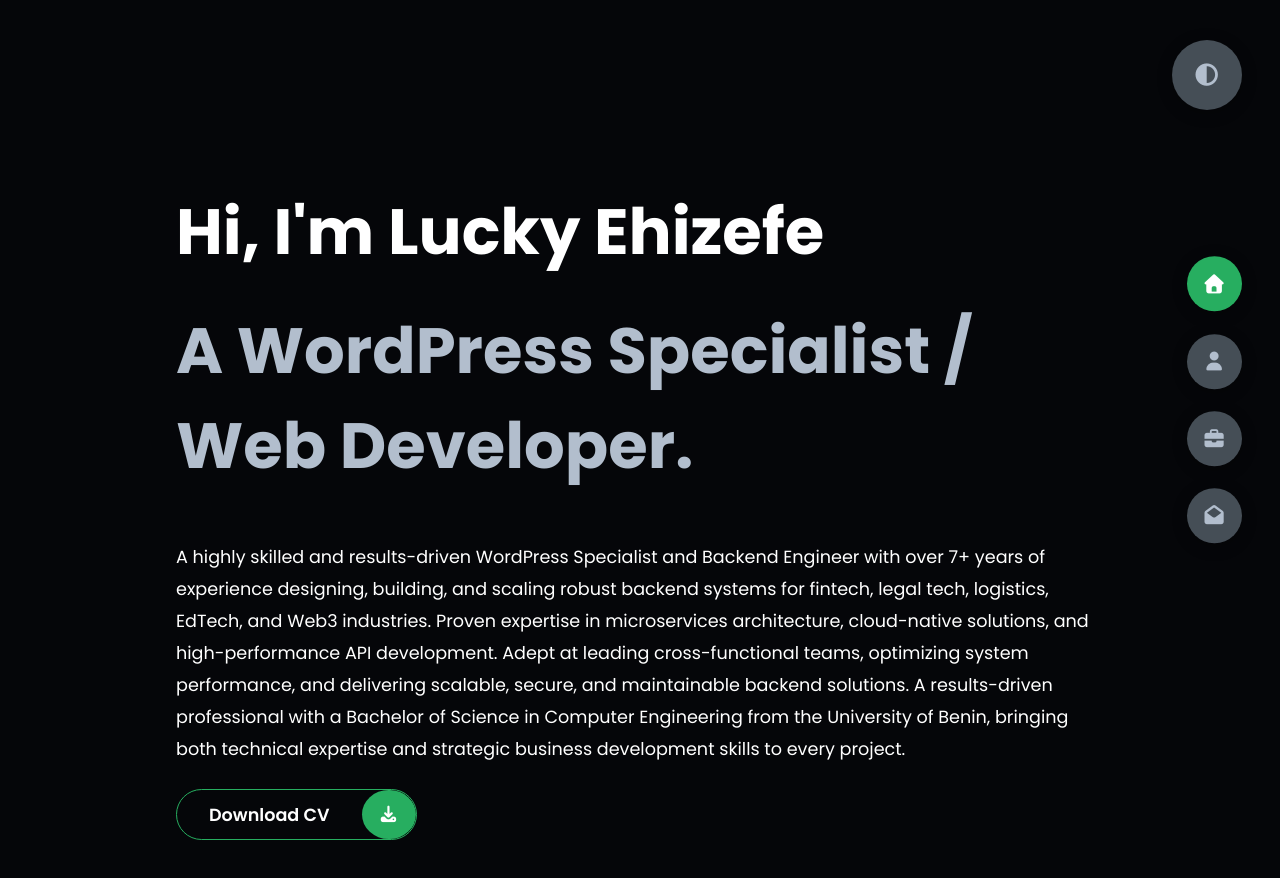
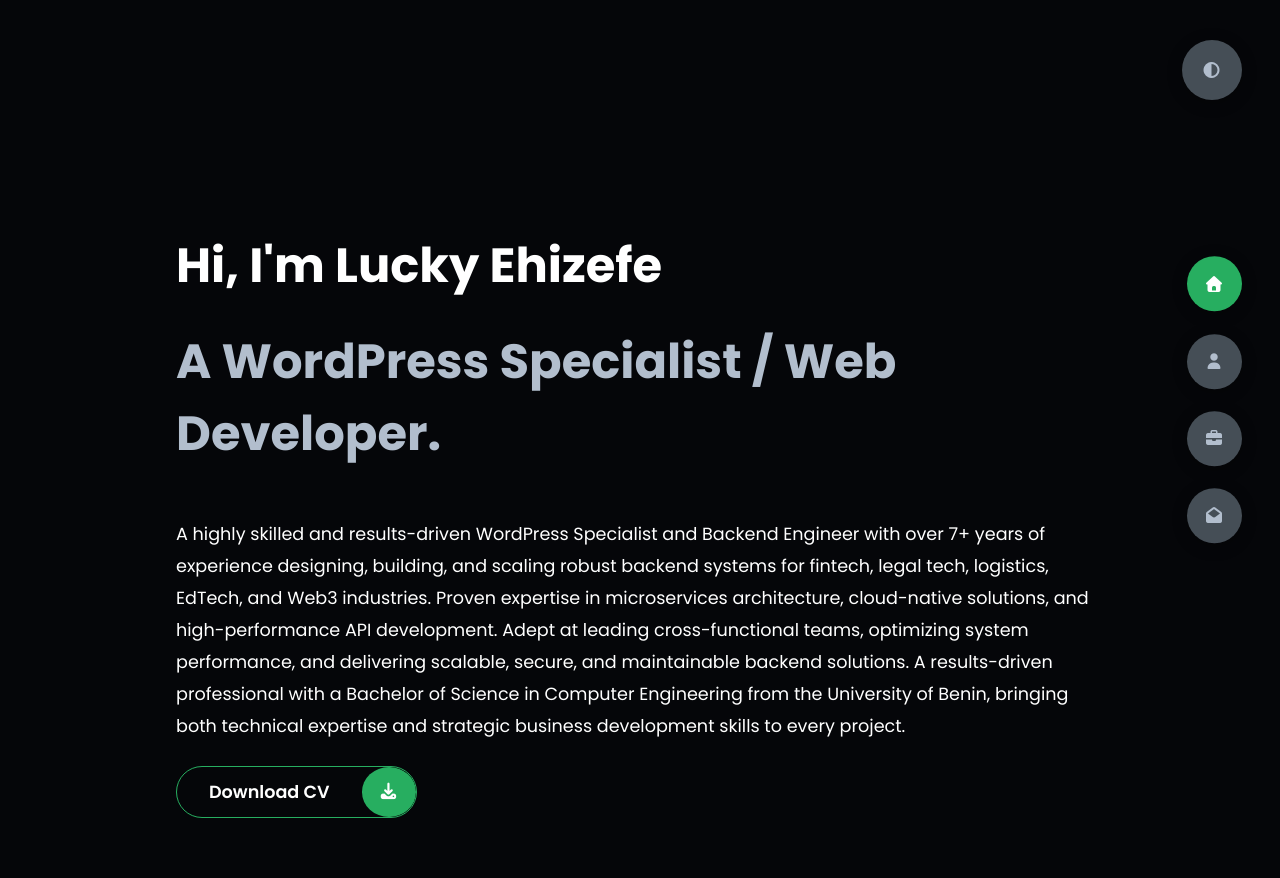
Before and after one commit to Eunice-ai/LuckyEhizefe, a plain HTML site: page index.html in a window 1280 px wide. Drawn offline with Linux system fonts and the light colour scheme.

Commit message:
update:general_font-size_change

```diff
--- a/styles/styles.scss
+++ b/styles/styles.scss
@@ -158,7 +158,7 @@ section {
     box-shadow: var(--box-shadow-1);
 
     i {
-      font-size: 1.2rem;
+      font-size: 1rem;
       color: var(--color-grey-2);
       pointer-events: none;
     }
@@ -168,8 +168,8 @@ section {
 .theme-btn {
   top: 5%;
   right: 3%;
-  width: 70px;
-  height: 70px;
+  width: 60px;
+  height: 60px;
   border-radius: 50%;
   background-color: var(--color-grey-4);
   cursor: pointer;
@@ -183,7 +183,7 @@ section {
     transform: translateY(-3px);
   }
   i {
-    font-size: 1.4rem;
+    font-size: 1rem;
     color: var(--color-grey-2);
     pointer-events: none;
   }
@@ -235,7 +235,8 @@ section {
     justify-content: center;
     // padding: 0 18rem;
     .name {
-      font-size: 4rem;
+      margin-block-start: 1.5rem;
+      font-size: 3rem;
       span {
         color: var(--color-white);
       }
```
Also changed, not shown: styles/styles.css, 1 other file.
